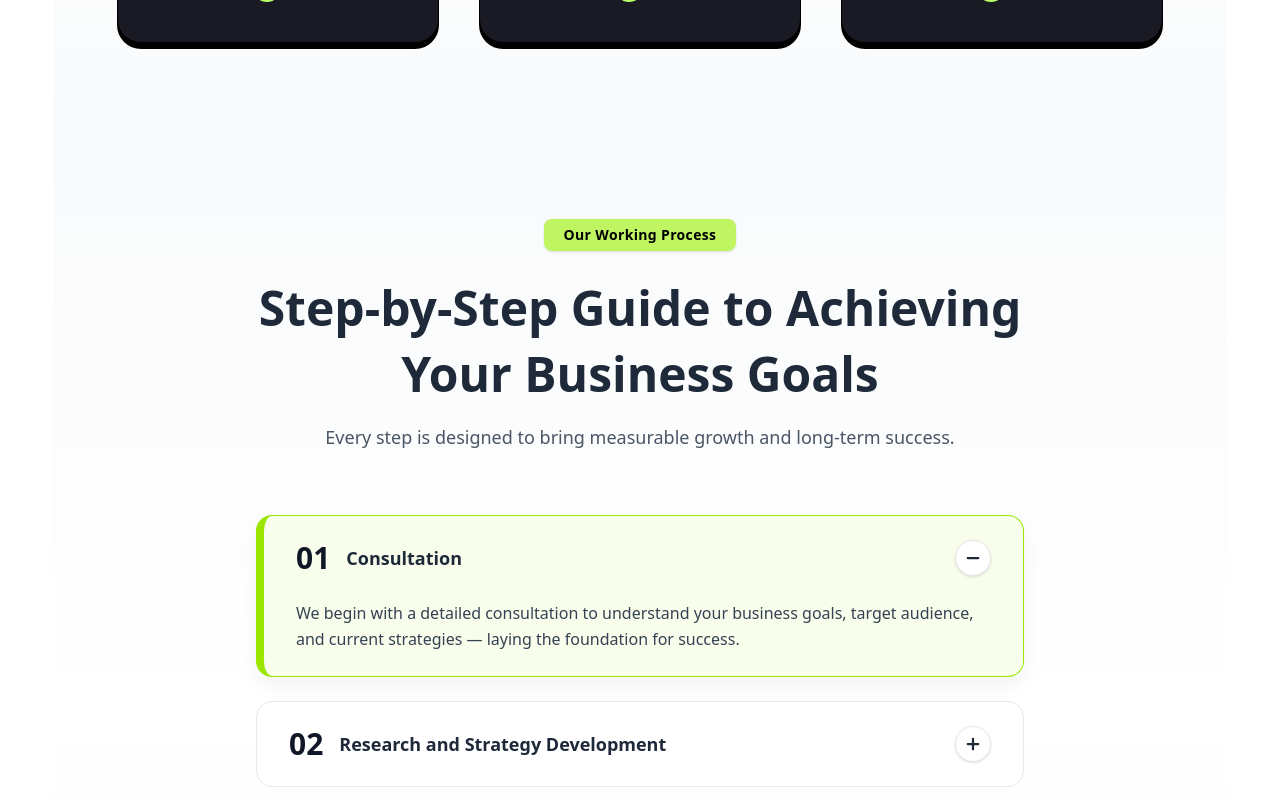
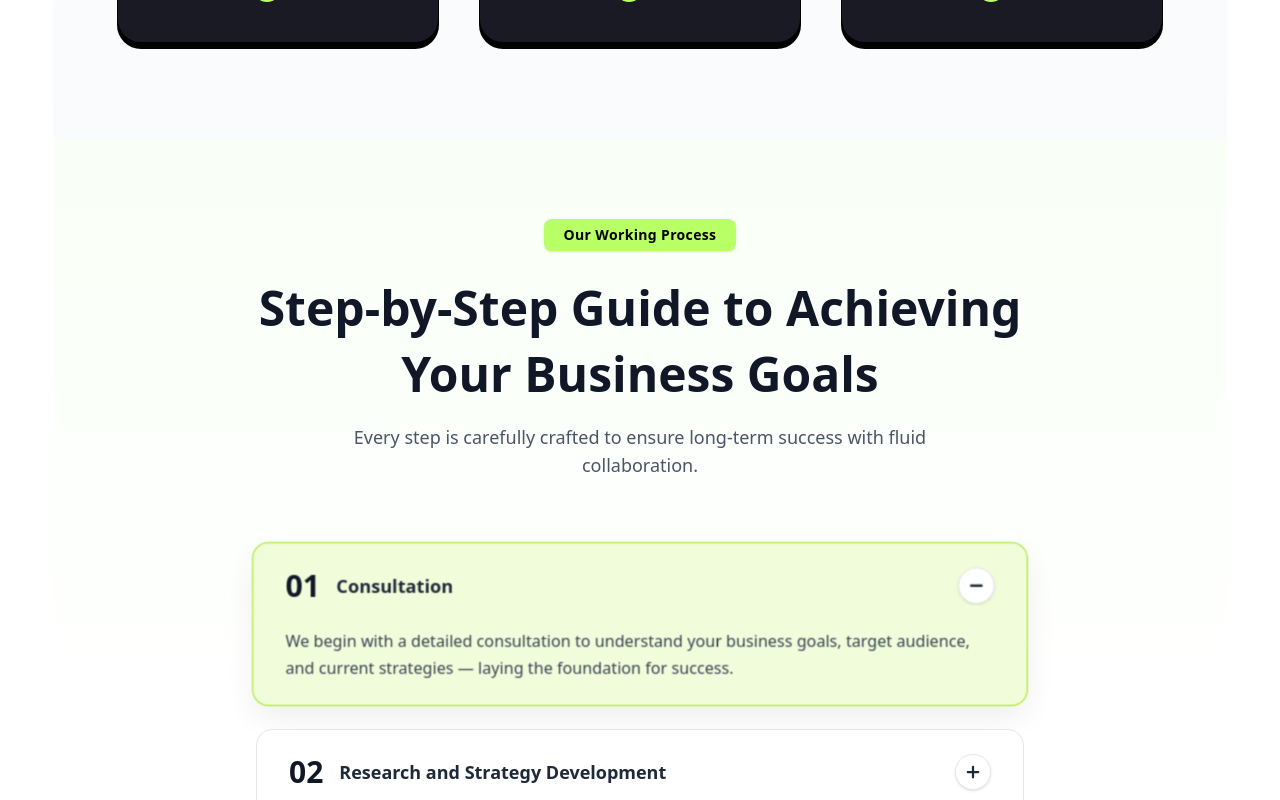
Before and after one commit to Shahariya-17/Positivius-website, a React (Vite) app: page / in a window 1280 px wide. Shown: the part 3720-4520 px from the top of the page. Built offline with nearby package versions, Linux system fonts and the light colour scheme.

Commit message:
added working process section

```diff
--- a/src/Pages/Home/WorkingProcess/WorkingProcess.jsx
+++ b/src/Pages/Home/WorkingProcess/WorkingProcess.jsx
@@ -45,41 +45,45 @@ const WorkingProcess = () => {
   const [active, setActive] = useState(1);
 
   return (
-    <div className="w-full px-4 sm:px-8 md:px-16 lg:px-32 py-20 bg-gradient-to-b from-gray-50 via-white to-gray-100 text-gray-800 overflow-hidden">
-      {/* Header */}
+    <div className="w-full px-4 sm:px-8 md:px-16 lg:px-32 py-20 bg-gradient-to-b from-[#f9fff7] via-white to-[#f9fff7] text-gray-800 overflow-hidden">
+      {/* Header Section */}
       <motion.div
-        initial={{ opacity: 0, y: 30 }}
+        initial={{ opacity: 0, y: 40 }}
         whileInView={{ opacity: 1, y: 0 }}
-        transition={{ duration: 0.6, ease: "easeOut" }}
+        transition={{ duration: 0.8, ease: [0.25, 0.1, 0.25, 1] }}
         className="text-center mb-16"
       >
-        <span className="inline-block bg-lime-300/90 text-black px-5 py-1.5 rounded-lg text-sm font-semibold shadow-sm tracking-wide">
+        <span className="inline-block bg-[#B9FF66] text-black px-5 py-1.5 rounded-lg text-sm font-semibold shadow-sm tracking-wide">
           Our Working Process
         </span>
-        <h2 className="text-4xl md:text-5xl font-extrabold mt-6 leading-snug">
+        <h2 className="text-4xl md:text-5xl font-extrabold mt-6 leading-snug text-gray-900">
           Step-by-Step Guide to Achieving
           <br /> Your Business Goals
         </h2>
-        <p className="text-gray-600 mt-4 text-base md:text-lg">
-          Every step is designed to bring measurable growth and long-term success.
+        <p className="text-gray-600 mt-4 text-base md:text-lg max-w-xl mx-auto">
+          Every step is carefully crafted to ensure long-term success with fluid collaboration.
         </p>
       </motion.div>
 
-      {/* Process Steps */}
+      {/* Steps Section */}
       <div className="flex flex-col gap-6 max-w-3xl mx-auto">
-        {steps.map((step) => (
+        {steps.map((step, index) => (
           <motion.div
             key={step.id}
-            className={`relative rounded-2xl border border-gray-200 overflow-hidden cursor-pointer backdrop-blur-sm transition-all duration-500 ${
+            layout
+            onClick={() => setActive(active === step.id ? null : step.id)}
+            className={`relative overflow-hidden cursor-pointer backdrop-blur-md rounded-2xl border transition-all duration-700 ease-[cubic-bezier(.22,.68,0,1)] ${
               active === step.id
-                ? "bg-lime-50/80 border-l-8 border-lime-400 shadow-[0_8px_20px_rgba(0,0,0,0.05)]"
-                : "bg-white/80 hover:bg-gray-50 hover:shadow-[0_6px_15px_rgba(0,0,0,0.03)]"
+                ? "bg-lime-100/70 border-lime-400 shadow-[0_12px_30px_rgba(0,0,0,0.07)] scale-[1.01]"
+                : "bg-white/80 border-gray-200 hover:bg-gray-50/80 hover:shadow-[0_6px_18px_rgba(0,0,0,0.04)]"
             }`}
-            onClick={() => setActive(active === step.id ? null : step.id)}
-            whileHover={{ scale: 1.01 }}
+            whileHover={{ y: -2 }}
             transition={{ duration: 0.3, ease: "easeOut" }}
           >
-            <div className="flex justify-between items-center px-8 py-6">
+            <motion.div
+              layout
+              className="flex justify-between items-center px-8 py-6"
+            >
               <div className="flex items-center gap-4">
                 <motion.h3
                   layout
@@ -94,10 +98,11 @@ const WorkingProcess = () => {
                   {step.title}
                 </motion.p>
               </div>
-
               <motion.div
                 layout
-                className="flex items-center justify-center bg-white border border-gray-200 rounded-full p-2 shadow-sm"
+                className="flex items-center justify-center bg-white border border-gray-200 rounded-full p-2 shadow-sm transition-all"
+                whileHover={{ rotate: 180, scale: 1.1 }}
+                transition={{ type: "spring", stiffness: 250, damping: 15 }}
               >
                 {active === step.id ? (
                   <Minus size={18} strokeWidth={3} />
@@ -105,18 +110,28 @@ const WorkingProcess = () => {
                   <Plus size={18} strokeWidth={3} />
                 )}
               </motion.div>
-            </div>
+            </motion.div>
 
             <AnimatePresence>
               {active === step.id && (
                 <motion.div
-                  className="px-8 pb-6 text-gray-700 text-sm md:text-base leading-relaxed"
-                  initial={{ opacity: 0, height: 0 }}
-                  animate={{ opacity: 1, height: "auto" }}
-                  exit={{ opacity: 0, height: 0 }}
-                  transition={{ duration: 0.45, ease: "easeInOut" }}
+                  key="content"
+                  initial={{ opacity: 0, height: 0, y: -10 }}
+                  animate={{ opacity: 1, height: "auto", y: 0 }}
+                  exit={{ opacity: 0, height: 0, y: -10 }}
+                  transition={{
+                    duration: 0.6,
+                    ease: [0.25, 0.46, 0.45, 0.94],
+                  }}
                 >
-                  {step.description}
+                  <motion.div
+                    className="px-8 pb-6 text-gray-700 text-sm md:text-base leading-relaxed"
+                    initial={{ opacity: 0 }}
+                    animate={{ opacity: 1 }}
+                    transition={{ delay: 0.15, duration: 0.5 }}
+                  >
+                    {step.description}
+                  </motion.div>
                 </motion.div>
               )}
             </AnimatePresence>
```
